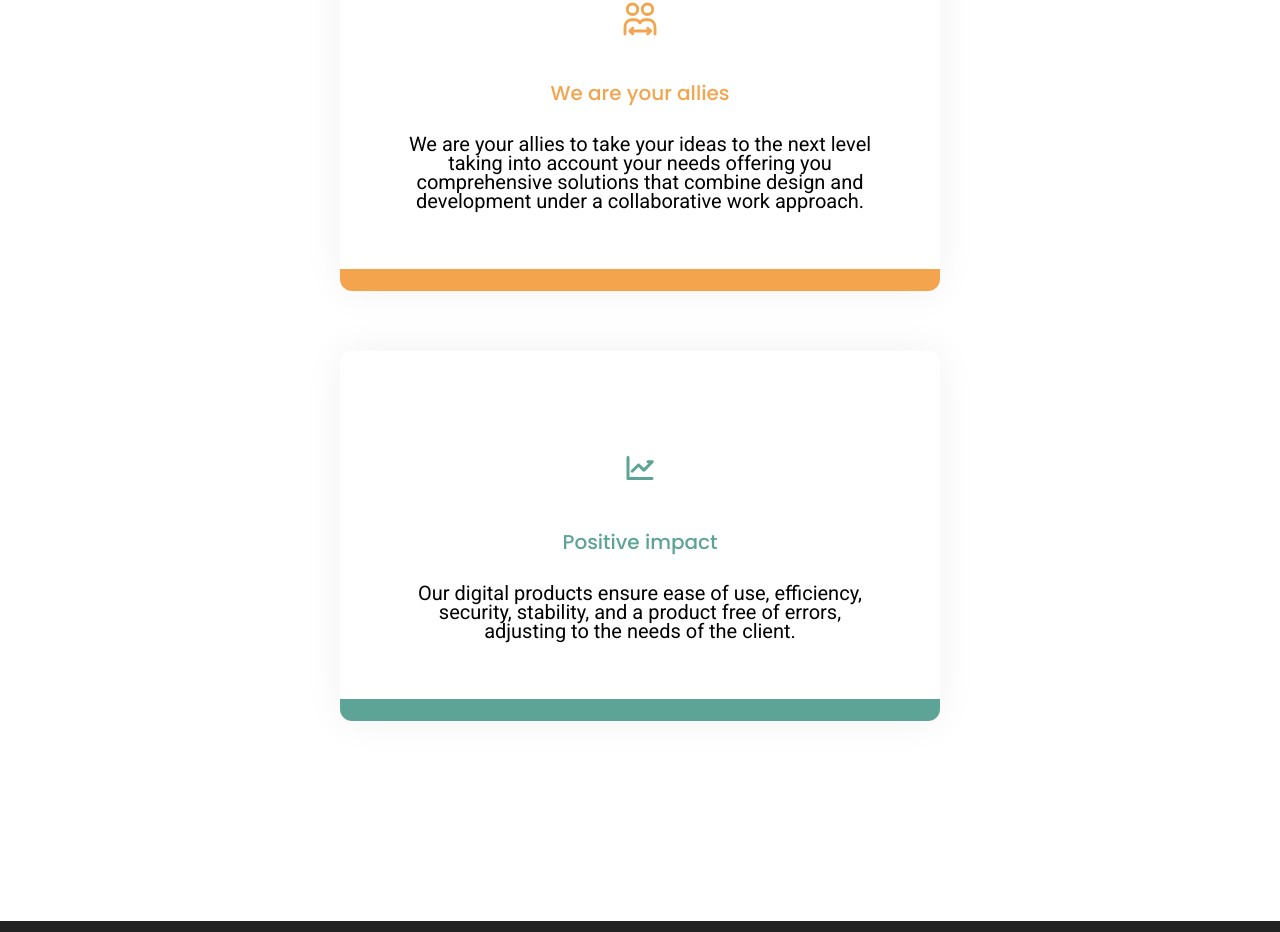
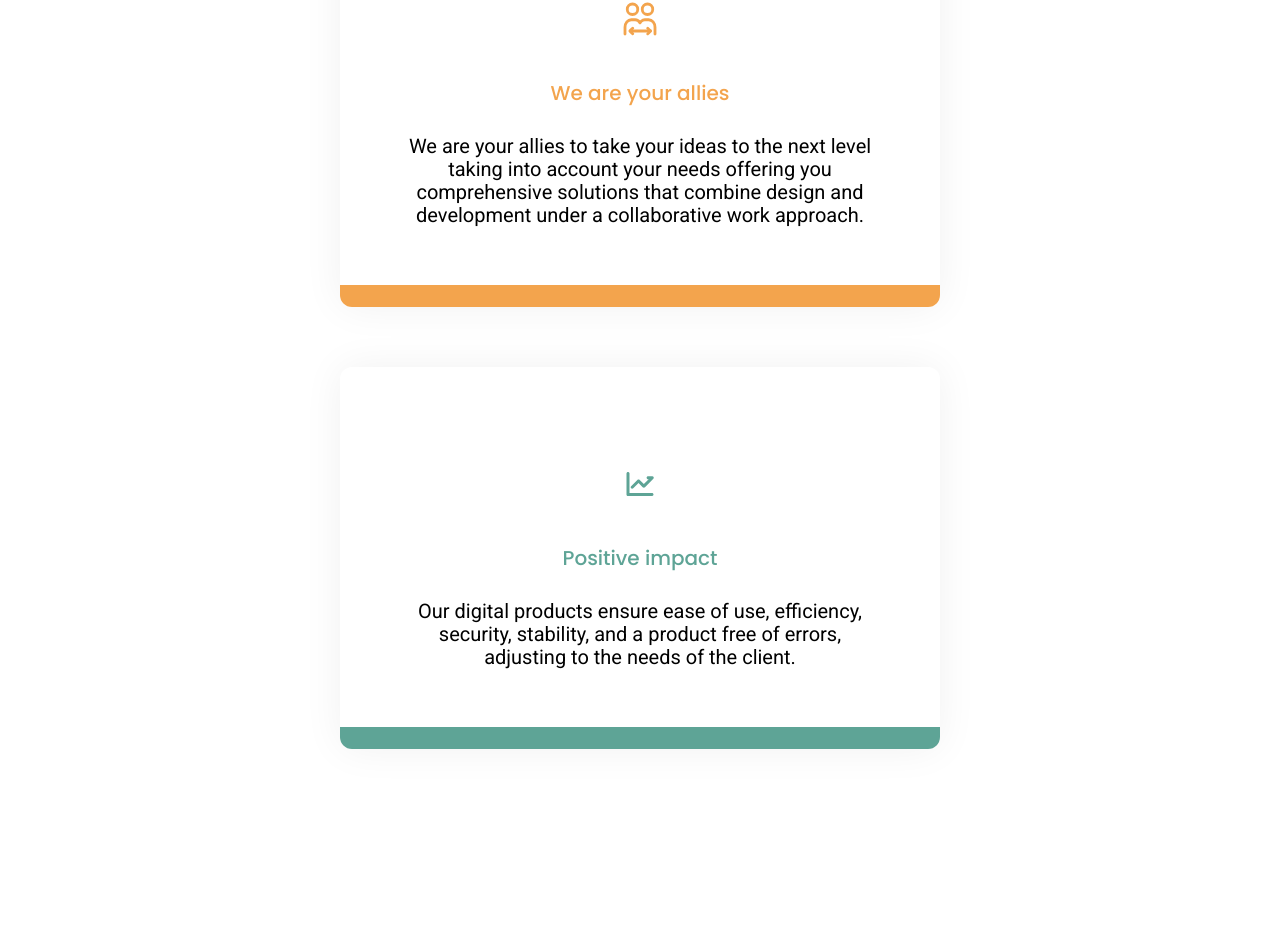
Before and after one commit to contentcraftstudio/Coderlabs-web-2.0, a Next.js app: page / in a window 1280 px wide. Shown: the part 4174-5106 px from the top of the page. Built offline with nearby package versions, Linux system fonts and the light colour scheme.

Commit message:
Change::Line spacing change

```diff
--- a/components/BestSec.tsx
+++ b/components/BestSec.tsx
@@ -39,7 +39,7 @@ function Card({
       >
         {title}
       </p>
-      <p className='text-center sm:text-[16px] md:text-[20px] xl:text-[20px] font-primary font-normal sm:mb-[20px] md:mb-[58px] lg:mb-[58px] sm:leading-[19px] xl:leading-[23px]'>
+      <p className='text-center sm:text-[16px] md:text-[20px] xl:text-[20px] font-primary font-normal sm:mb-[20px] md:mb-[58px] lg:mb-[58px] sm:leading-[19px] md:leading-[23px]'>
         {description}
       </p>
     </div>
--- a/components/Team.tsx
+++ b/components/Team.tsx
@@ -15,7 +15,7 @@ export default function Team({}: Props) {
         <h3 className='font-secondary font-medium sm:text-[16px] md:text-[20px] text-orange sm:mb-[32px]'>
           {t("Our_team")}
         </h3>
-        <p className='sm:w-[280px] md:w-[330px] xl:w-[406px] font-primary text-white font-normal sm:text-[16px] md:text-[20px] lg:mr-40 sm:leading-[19px] lg:leading-[23px]'>
+        <p className='sm:w-[280px] md:w-[330px] xl:w-[406px] font-primary text-white font-normal sm:text-[16px] md:text-[20px] lg:mr-40 sm:leading-[19px] md:leading-[23px]'>
           {t("paragraph_our_team")}
         </p>
       </div>
```
